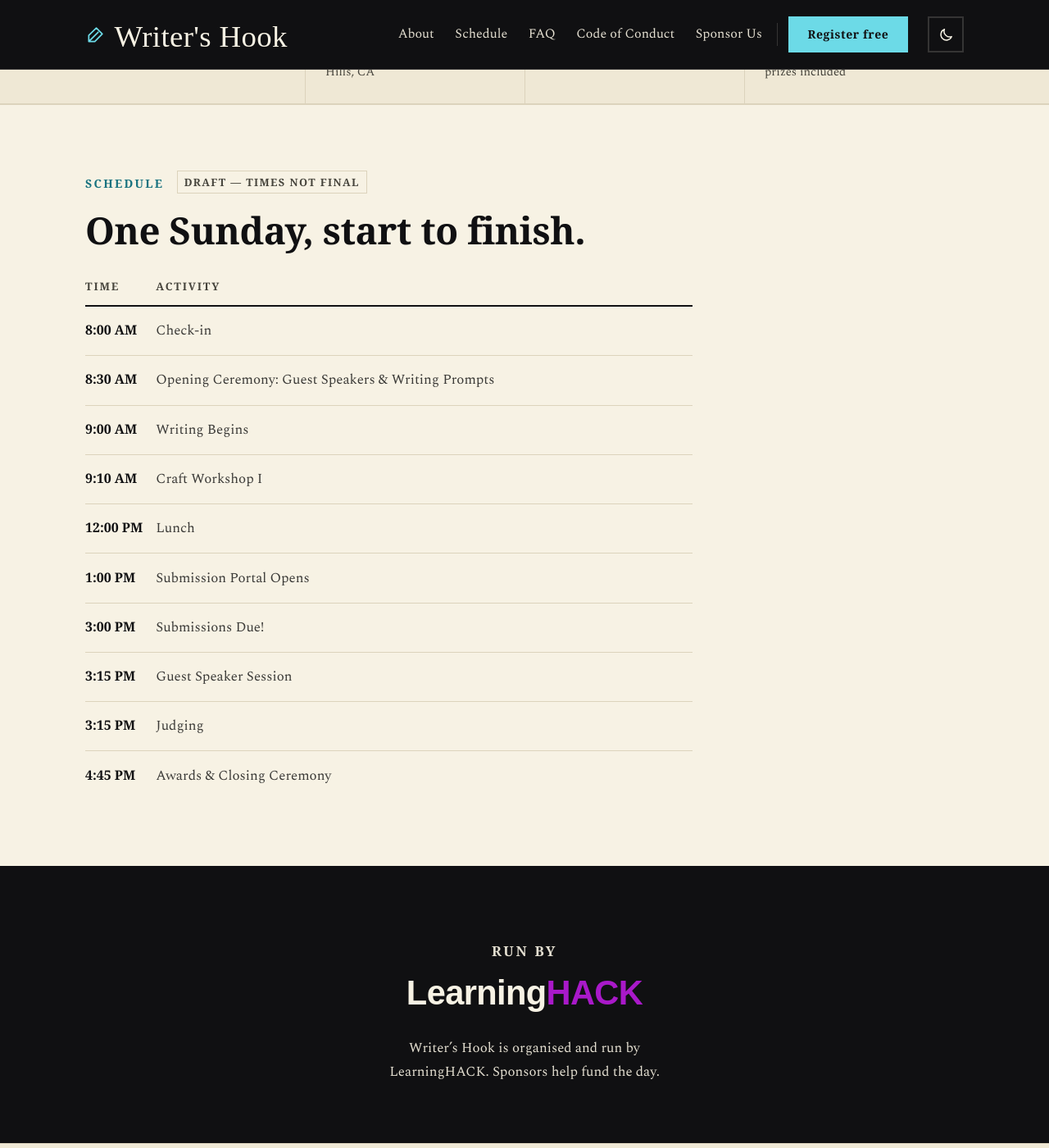
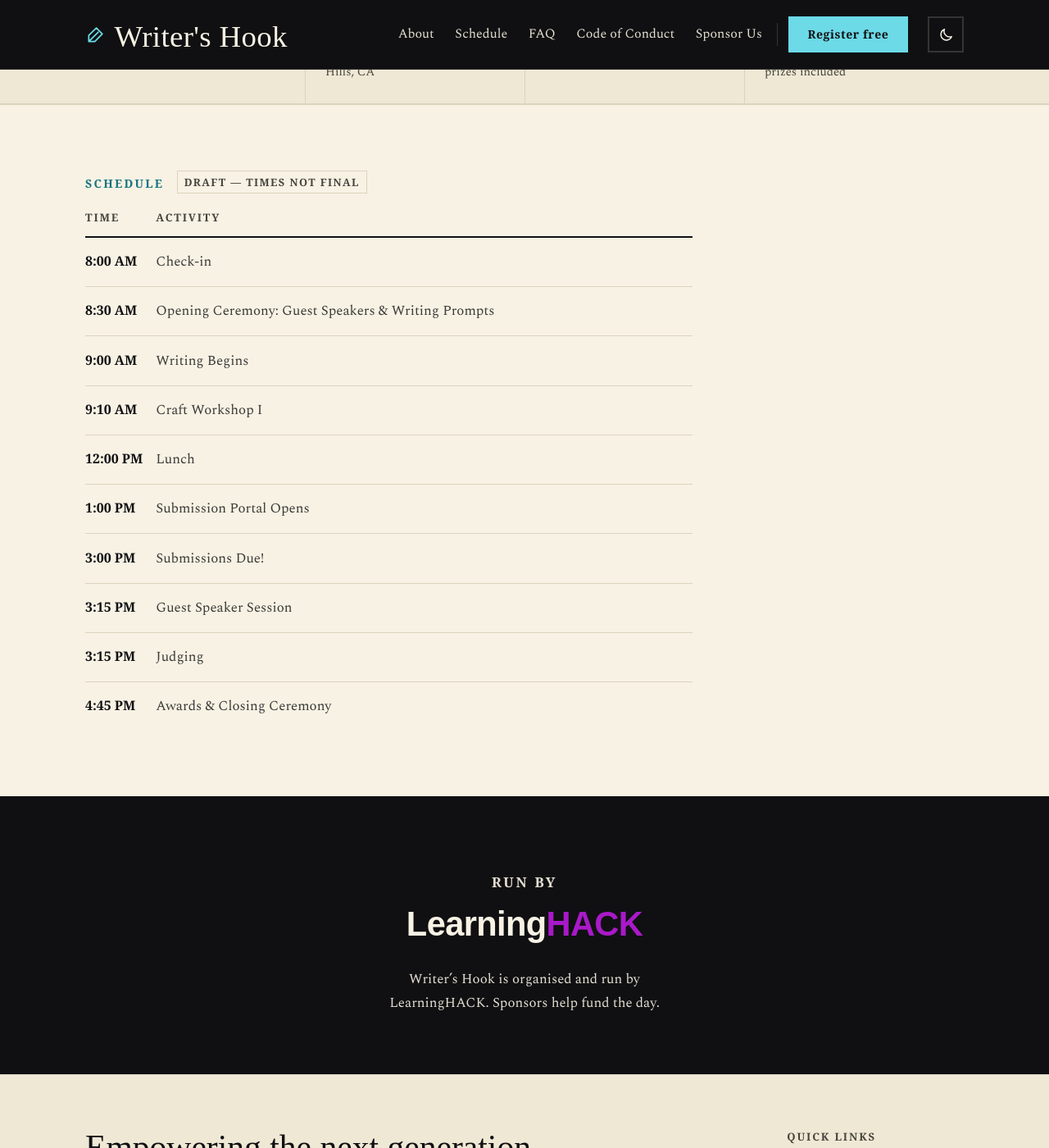
Before and after one commit to Writer-s-Hook/Website, a Jekyll site: the page built from index.md, in a window 1280 px wide and 1400 px high, scrolled down 866 px. Shown: the whole window at 82% size. Built offline with Jekyll 4.4.1, drawn with Linux system fonts in a browser that asks for light colours; some web fonts are replaced.

Commit message:
Remove the schedule heading from the home page
"One Sunday, start to finish." is gone; the section keeps its Schedule eyebrow
and the table.

The heading was the only thing carrying .section-title, so that rule and its
.measure-wide companion go too.

Removing it also left the section with no accessible name, so it is now
labelled by the eyebrow via aria-labelledby rather than losing the label
outright.

Co-Authored-By: Claude Opus 5 <noreply@anthropic.com>

```diff
--- a/_layouts/home.html
+++ b/_layouts/home.html
@@ -24,10 +24,9 @@ layout: default
 {% include details-bar.html %}
 
 {% if site.data.schedule.entries %}
-<section class="strip" id="schedule">
+<section class="strip" id="schedule" aria-labelledby="schedule-label">
   <div class="container measure-wide">
-    <p class="eyebrow">Schedule{% if site.data.schedule.draft %} <span class="tag">Draft — times not final</span>{% endif %}</p>
-    <h2 class="section-title">One Sunday, start to finish.</h2>
+    <p class="eyebrow" id="schedule-label">Schedule{% if site.data.schedule.draft %} <span class="tag">Draft — times not final</span>{% endif %}</p>
     <div class="table-wrap" tabindex="0" role="region" aria-label="Full schedule, scrolls horizontally">
       <table class="schedule-table">
         <thead><tr><th scope="col">{{ site.data.schedule.time }}</th><th scope="col">{{ site.data.schedule.event }}</th></tr></thead>
--- a/_sass/base/_base.scss
+++ b/_sass/base/_base.scss
@@ -70,18 +70,6 @@ a:hover { color: var(--accent-deep); }
   vertical-align: .12em;
 }
 
-// Subheaders carry every section title.
-.section-title {
-  font-family: $subhead;
-  font-weight: 700;
-  font-size: clamp(1.9rem, 3.6vw, 2.85rem);
-  line-height: 1.18;
-  letter-spacing: -.01em;
-  margin: 0 0 1.9rem;
-  max-width: 20ch;
-  text-wrap: balance;
-}
-.measure-wide .section-title { max-width: 24ch; }
 
 // Buttons -------------------------------------------------------------
 // Both variants read from tokens only, so the same class works on cream
```
